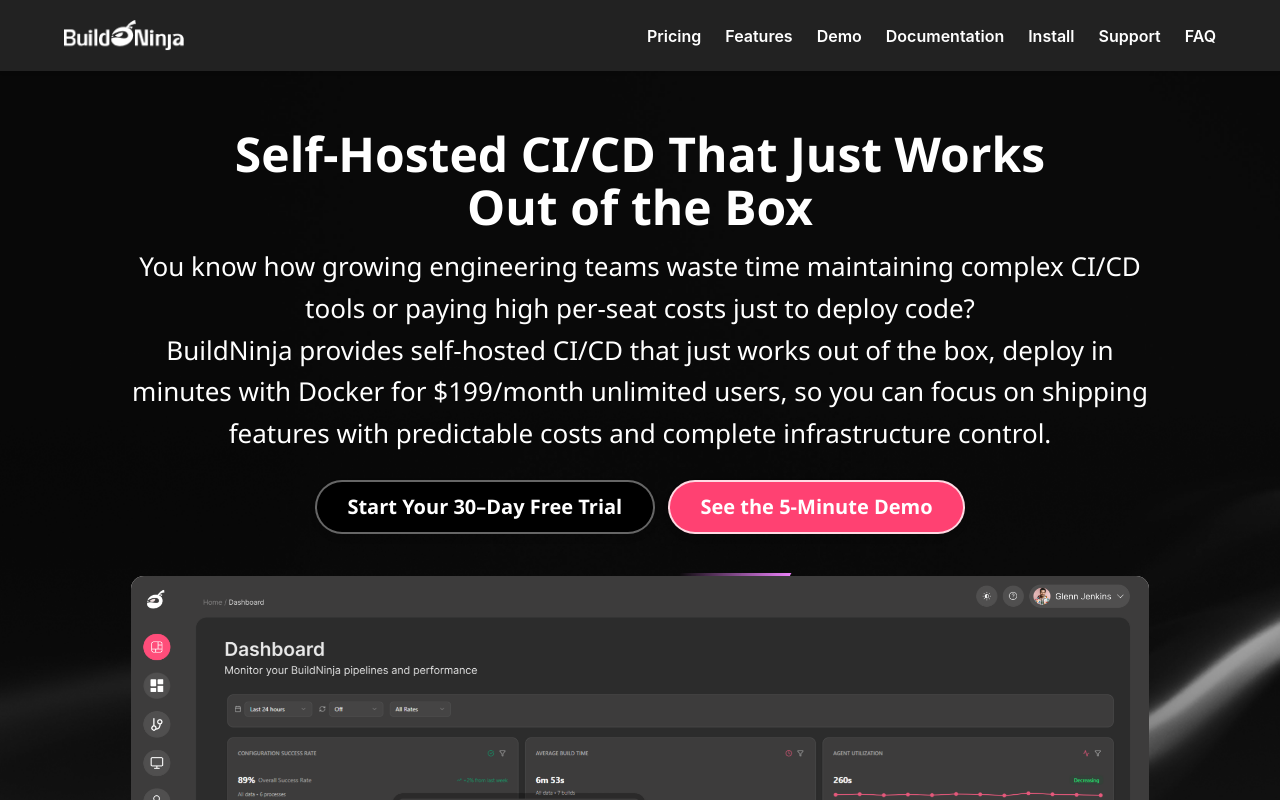
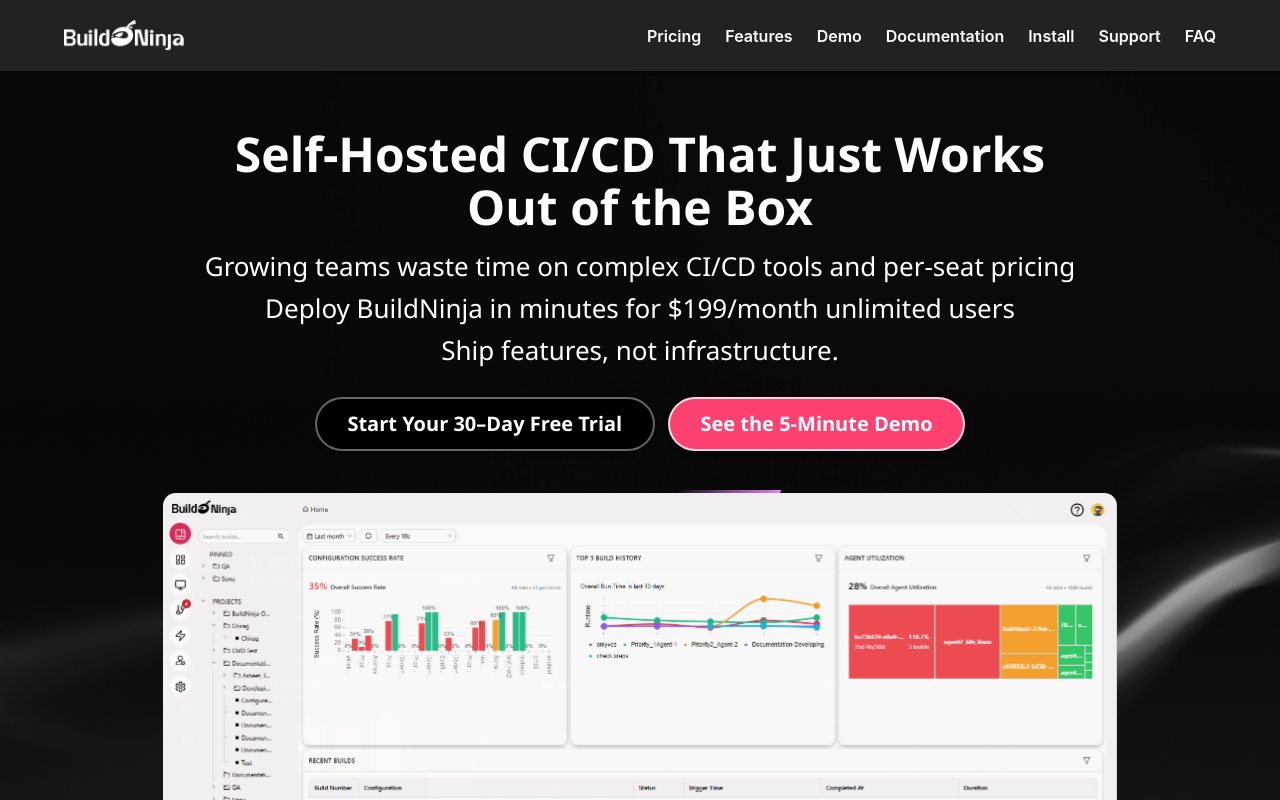
Before and after one commit to chiragbitoni/buildninja-website, a Next.js app: page / in a window 1280 px wide. Shown: the top 800 px of the page. Built offline with nearby package versions, Linux system fonts and the light colour scheme; no server answers.

Commit message:
changed text

```diff
--- a/public/static/homePageText.js
+++ b/public/static/homePageText.js
@@ -4,8 +4,9 @@
   title1: "Self-Hosted CI/CD That Just Works",
   title2: "Out of the Box",
   subtitle:
-    "You know how growing engineering teams waste time maintaining complex CI/CD tools or paying high per-seat costs just to deploy code?",
-    subtitle2: "BuildNinja provides self-hosted CI/CD that just works out of the box, deploy in minutes with Docker for $199/month unlimited users, so you can focus on shipping features with predictable costs and complete infrastructure control.",
+    "Growing teams waste time on complex CI/CD tools and per-seat pricing",
+    subtitle2: "Deploy BuildNinja in minutes for $199/month unlimited users",
+    subtitle3: "Ship features, not infrastructure.",
   primaryButton: "Start Your 30–Day Free Trial",
   secondaryButton: "See the 5-Minute Demo",
 };
--- a/src/app/components/Home/Sections/Hero/Hero.jsx
+++ b/src/app/components/Home/Sections/Hero/Hero.jsx
@@ -23,7 +23,8 @@
                 </h1>
                 <p className="heroSubtitle">
                     {heroSectionText.subtitle}<br/>
-                    {heroSectionText.subtitle2}
+                    {heroSectionText.subtitle2}<br />
+                    {heroSectionText.subtitle3}
                 </p>
                 <div className="heroButtons">
                     <button className="heroBtn">{heroSectionText.primaryButton}</button>
```
